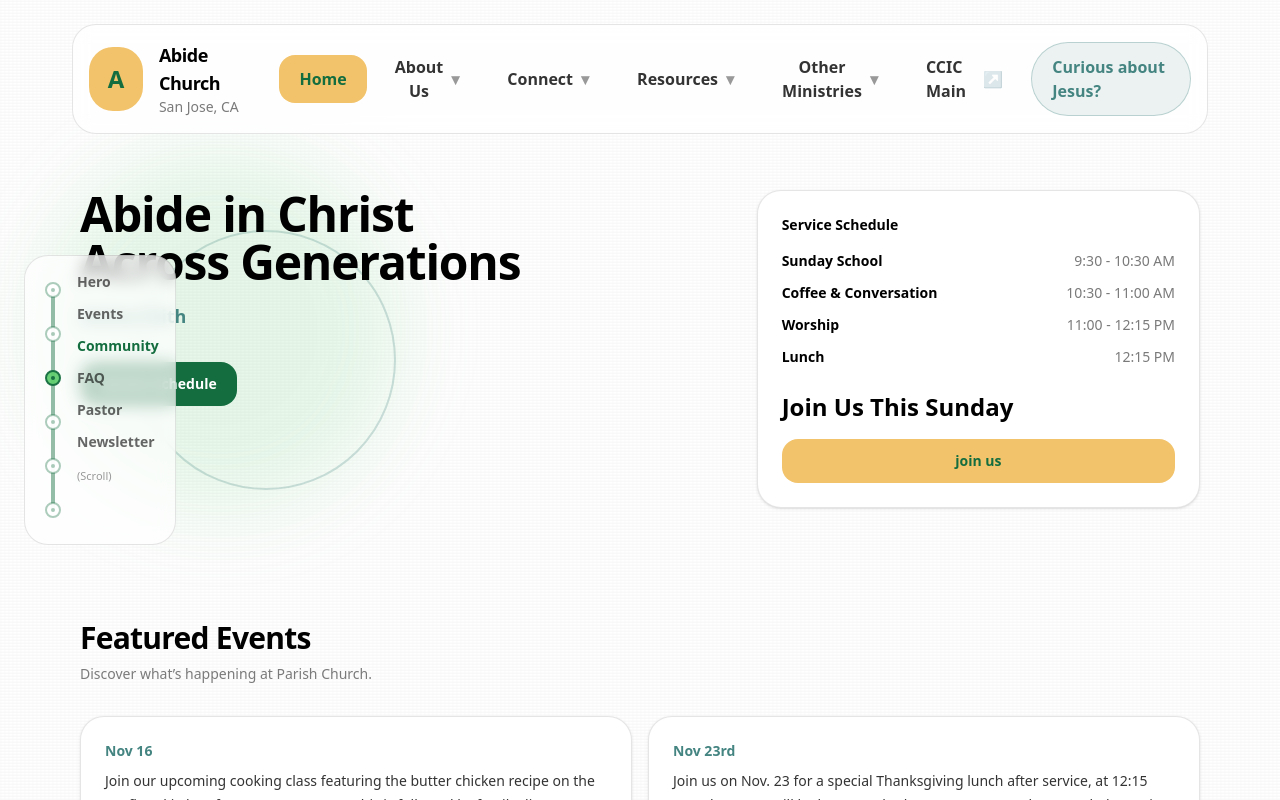
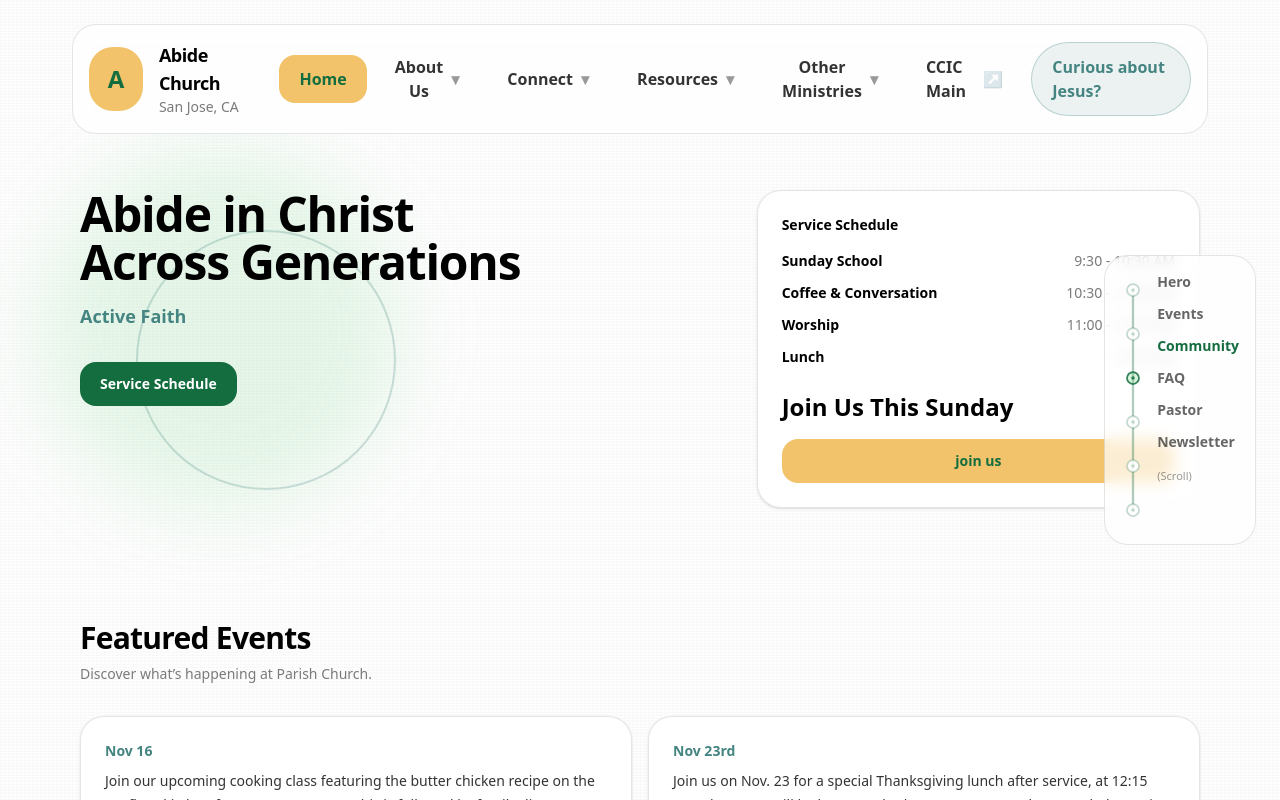
Before and after one commit to lugeorge8/abide, a Next.js app: page / in a window 1280 px wide. Shown: the top 800 px of the page. Built offline with nearby package versions, Linux system fonts and the light colour scheme.

Commit message:
Move rope nav to right and simplify line art

```diff
--- a/src/components/scroll-rope-nav.tsx
+++ b/src/components/scroll-rope-nav.tsx
@@ -66,7 +66,7 @@ export function ScrollRopeNav() {
   const height = points[points.length - 1] + 18;
 
   return (
-    <div className="pointer-events-none fixed left-6 top-1/2 z-40 hidden -translate-y-1/2 lg:block">
+    <div className="pointer-events-none fixed right-6 top-1/2 z-40 hidden -translate-y-1/2 lg:block">
       <div className="pointer-events-auto rounded-3xl border border-black/10 bg-white/70 p-4 backdrop-blur">
         <div className="flex items-start gap-3">
           <svg
@@ -80,8 +80,8 @@ export function ScrollRopeNav() {
             {/* rope */}
             <path
               d={`M12 ${points[0]} C 12 ${points[0] + 10}, 12 ${points[points.length - 1] - 10}, 12 ${points[points.length - 1]}`}
-              stroke="rgba(20,109,63,0.45)"
-              strokeWidth={4}
+              stroke="rgba(20,109,63,0.35)"
+              strokeWidth={2.25}
               strokeLinecap="round"
             />
             {/* knots */}
@@ -92,20 +92,20 @@ export function ScrollRopeNav() {
                   <circle
                     cx={12}
                     cy={y}
-                    r={7}
-                    fill={isActive ? "rgba(97,206,112,0.95)" : "rgba(255,255,255,0.95)"}
+                    r={6}
+                    fill={isActive ? "rgba(97,206,112,0.25)" : "rgba(255,255,255,0.9)"}
                     stroke={
                       isActive
-                        ? "rgba(20,109,63,0.95)"
-                        : "rgba(20,109,63,0.35)"
+                        ? "rgba(20,109,63,0.85)"
+                        : "rgba(20,109,63,0.25)"
                     }
-                    strokeWidth={2}
+                    strokeWidth={1.75}
                   />
                   <circle
                     cx={12}
                     cy={y}
-                    r={2}
-                    fill={isActive ? "rgba(20,109,63,0.95)" : "rgba(20,109,63,0.35)"}
+                    r={1.75}
+                    fill={isActive ? "rgba(20,109,63,0.85)" : "rgba(20,109,63,0.25)"}
                   />
                 </g>
               );
```
